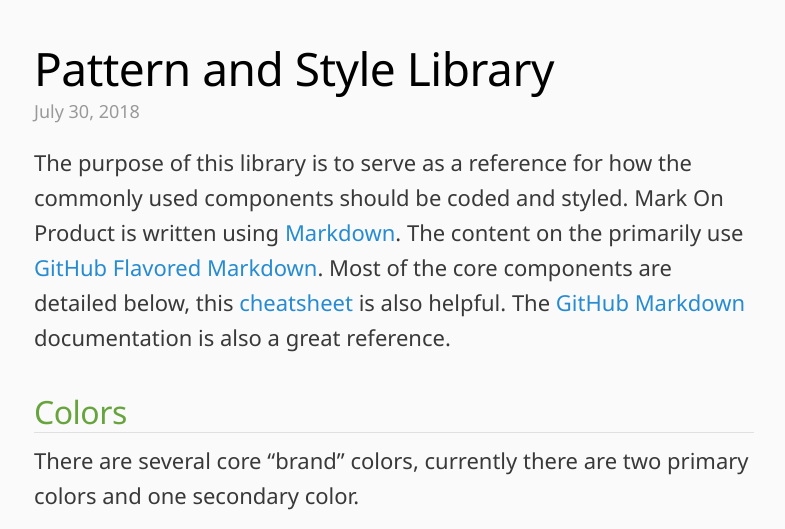
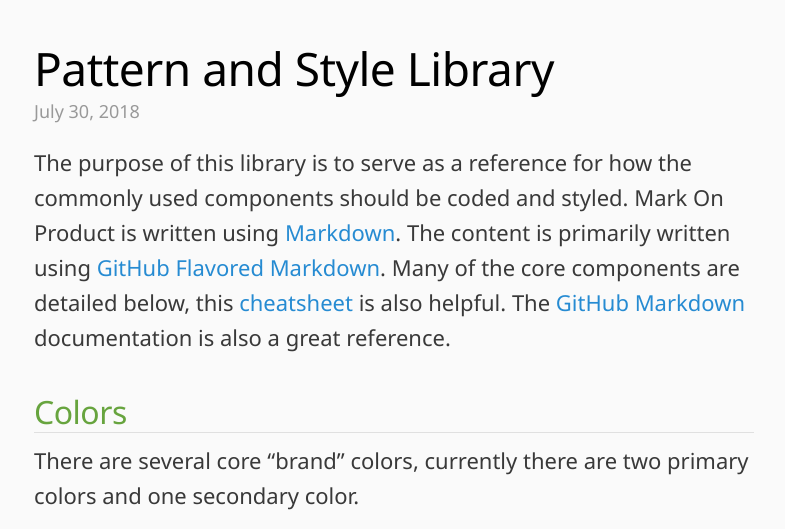
Before and after one commit to markthelefty/markthelefty.github.io, a Jekyll site: the page built from _posts/2018-07-30-pattern-style-library.markdown, in a window 1280 px wide, cut to the strip 340-869 px from the top of the page. Shown: the whole strip, without its empty margins (246-1031 px from the left). Built offline with Jekyll 4.4.1, drawn with Linux system fonts in a browser that asks for light colours; some web fonts are replaced; our own code applies the rules of GitHub Pages for plain Markdown files.

Commit message:
Updated Pattern Style Library

```diff
--- a/_posts/2018-07-30-pattern-style-library.markdown
+++ b/_posts/2018-07-30-pattern-style-library.markdown
@@ -5,7 +5,7 @@
 image: https://res.cloudinary.com/dbrkuvff5/image/upload/v1532890567/social-images/linkedin-post-img-test.jpg
 ---
 
-The purpose of this library is to serve as a reference for how the commonly used components should be coded and styled. Mark On Product is written using [Markdown](https://daringfireball.net/projects/markdown/). The content on the primarily use [GitHub Flavored Markdown](https://guides.github.com/features/mastering-markdown/). Most of the core components are detailed below, this [cheatsheet](https://github.com/adam-p/markdown-here/wiki/Markdown-Cheatsheet) is also helpful. The [GitHub Markdown](https://help.github.com/categories/writing-on-github/) documentation is also a great reference.
+The purpose of this library is to serve as a reference for how the commonly used components should be coded and styled. Mark On Product is written using [Markdown](https://daringfireball.net/projects/markdown/). The content is primarily written using [GitHub Flavored Markdown](https://guides.github.com/features/mastering-markdown/). Many of the core components are detailed below, this [cheatsheet](https://github.com/adam-p/markdown-here/wiki/Markdown-Cheatsheet) is also helpful. The [GitHub Markdown](https://help.github.com/categories/writing-on-github/) documentation is also a great reference.
 
 ## Colors
 {: .divider}
```
